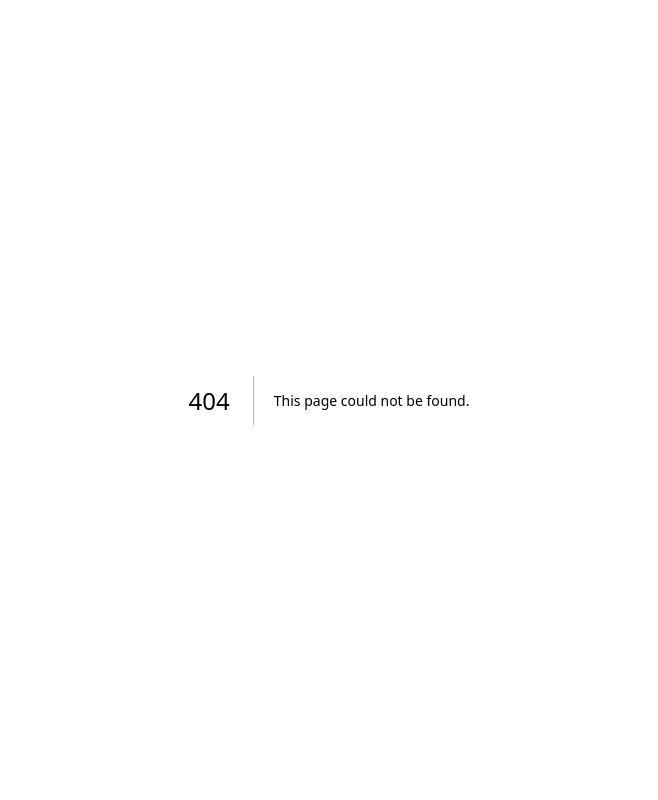
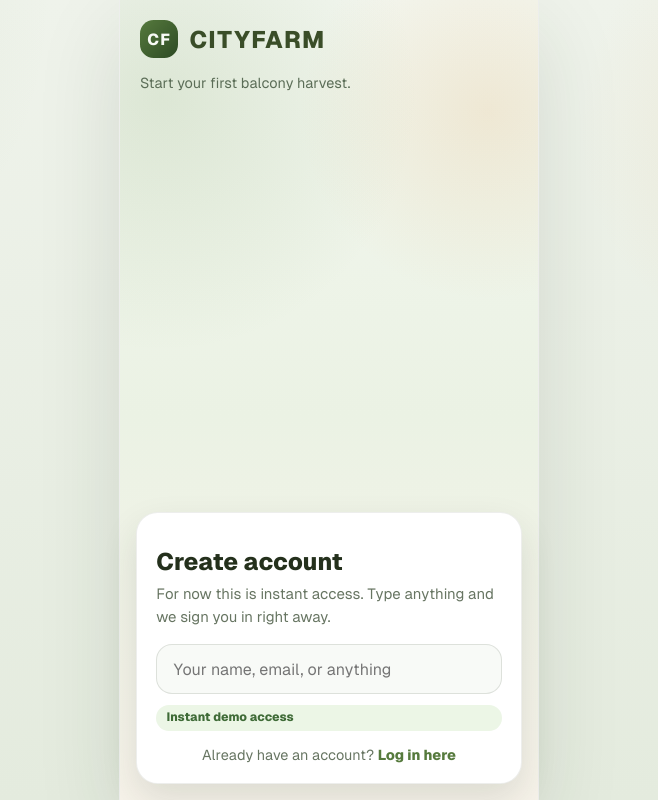
Before and after one commit to SunnyYeahBoiii/CITYFARM-2.0, a Next.js app in the folder apps/web/: page /register in a window 1280 px wide. Before the commit this address had no page. Shown: the whole page, without its empty margins (311-969 px from the left). Built offline with nearby package versions, Linux system fonts and the light colour scheme.

Commit message:
add basic login and register interfeace

```diff
--- /dev/null
+++ b/apps/web/app/(auth)/register/page.tsx
@@ -0,0 +1,60 @@
+"use client";
+
+import Link from "next/link";
+import { useRouter } from "next/navigation";
+import { useState } from "react";
+import { setUserLoggedIn } from "../../../components/cityfarm/auth-client";
+import styles from "../../../components/cityfarm/cityfarm.module.css";
+
+export default function RegisterPage() {
+  const router = useRouter();
+  const [nameValue, setNameValue] = useState("");
+
+  const handleTypeAndRegister = (nextValue: string) => {
+    setNameValue(nextValue);
+
+    if (nextValue.trim().length > 0) {
+      setUserLoggedIn(true);
+      router.replace("/home");
+    }
+  };
+
+  return (
+    <main className={styles.appBackdrop}>
+      <div className={styles.shellCenter}>
+        <section className={styles.deviceFrame}>
+          <div className={styles.authScreen}>
+            <div className={styles.authHero}>
+              <div className={styles.authLogoRow}>
+                <div className={styles.authLogoMark}>CF</div>
+                <div className={styles.brandName}>CITYFARM</div>
+              </div>
+              <p className={styles.authLead}>Start your first balcony harvest.</p>
+            </div>
+
+            <section className={styles.authPanel}>
+              <h1 className={styles.authTitle}>Create account</h1>
+              <p className={styles.authSubtitle}>
+                For now this is instant access. Type anything and we sign you in right away.
+              </p>
+
+              <div className={styles.authForm}>
+                <input
+                  className={styles.input}
+                  value={nameValue}
+                  onChange={(event) => handleTypeAndRegister(event.target.value)}
+                  placeholder="Your name, email, or anything"
+                />
+                <div className={styles.statusPill}>Instant demo access</div>
+              </div>
+
+              <p className={styles.authHint}>
+                Already have an account? <Link href="/login">Log in here</Link>
+              </p>
+            </section>
+          </div>
+        </section>
+      </div>
+    </main>
+  );
+}
--- /dev/null
+++ b/apps/web/components/cityfarm/auth-client.ts
@@ -0,0 +1,24 @@
+"use client";
+
+const AUTH_KEY = "cityfarm-auth";
+
+export function isUserLoggedIn() {
+  if (typeof window === "undefined") {
+    return false;
+  }
+
+  return window.localStorage.getItem(AUTH_KEY) === "1";
+}
+
+export function setUserLoggedIn(loggedIn: boolean) {
+  if (typeof window === "undefined") {
+    return;
+  }
+
+  if (loggedIn) {
+    window.localStorage.setItem(AUTH_KEY, "1");
+    return;
+  }
+
+  window.localStorage.removeItem(AUTH_KEY);
+}
--- a/apps/web/components/cityfarm/cityfarm.module.css
+++ b/apps/web/components/cityfarm/cityfarm.module.css
@@ -1418,6 +1418,105 @@
   height: 1rem;
 }
 
+.authStage {
+  min-height: 100vh;
+  display: flex;
+  flex-direction: column;
+  background: linear-gradient(180deg, #eff3eb 0%, #e4ebde 100%);
+}
+
+.authScreen {
+  min-height: 100vh;
+  display: flex;
+  flex-direction: column;
+  background:
+    radial-gradient(circle at 10% 12%, rgba(111, 150, 84, 0.16), transparent 32%),
+    radial-gradient(circle at 88% 14%, rgba(228, 168, 98, 0.18), transparent 24%),
+    linear-gradient(180deg, #f3f7f0 0%, #ebf2e4 52%, #f7f3ea 100%);
+}
+
+.authHero {
+  padding: 1.25rem 1.25rem 0.85rem;
+}
+
+.authPanel {
+  margin: auto 1rem 1rem;
+  padding: 1.2rem;
+  border-radius: 1.35rem;
+  border: 1px solid rgba(31, 41, 22, 0.08);
+  background: #ffffff;
+  box-shadow: 0 16px 36px rgba(33, 49, 30, 0.12);
+}
+
+.authLogoRow {
+  display: flex;
+  align-items: center;
+  gap: 0.7rem;
+}
+
+.authLogoMark {
+  width: 2.4rem;
+  height: 2.4rem;
+  border-radius: 0.85rem;
+  display: inline-flex;
+  align-items: center;
+  justify-content: center;
+  background: linear-gradient(135deg, #567a3d, #2d4a24);
+  color: #f8faf6;
+  font-weight: 800;
+  letter-spacing: 0.08em;
+}
+
+.authTitle {
+  margin-top: 0.95rem;
+  font-size: 1.5rem;
+  font-weight: 800;
+  color: #24301c;
+}
+
+.authSubtitle {
+  margin-top: 0.35rem;
+  color: #677562;
+  font-size: 0.93rem;
+  line-height: 1.55;
+}
+
+.authForm {
+  margin-top: 1rem;
+  display: grid;
+  gap: 0.65rem;
+}
+
+.authLead {
+  margin-top: 0.85rem;
+  color: #5b6d57;
+  font-size: 0.9rem;
+  line-height: 1.55;
+}
+
+.authHint {
+  margin-top: 1rem;
+  text-align: center;
+  color: #677562;
+  font-size: 0.9rem;
+}
+
+.authHint a {
+  color: #567a3d;
+  font-weight: 800;
+}
+
+@media (max-width: 720px) {
+  .authPanel {
+    margin: auto 0.75rem 0.75rem;
+    border-radius: 1.2rem;
+  }
+
+  .authHero {
+    padding: 1.1rem 1rem 0.8rem;
+  }
+}
+
 @media (min-width: 721px) {
   .appBackdrop {
     padding-block: 0;
```
Also changed, not shown: apps/web/app/(auth)/login/page.tsx (added, +60 -0 lines), apps/web/app/(detail)/layout.tsx (+6 -1 lines), apps/web/app/(tabs)/layout.tsx (+6 -1 lines), apps/web/app/page.tsx (+12 -2 lines), apps/web/components/cityfarm/auth-gate.tsx (added, +51 -0 lines).
